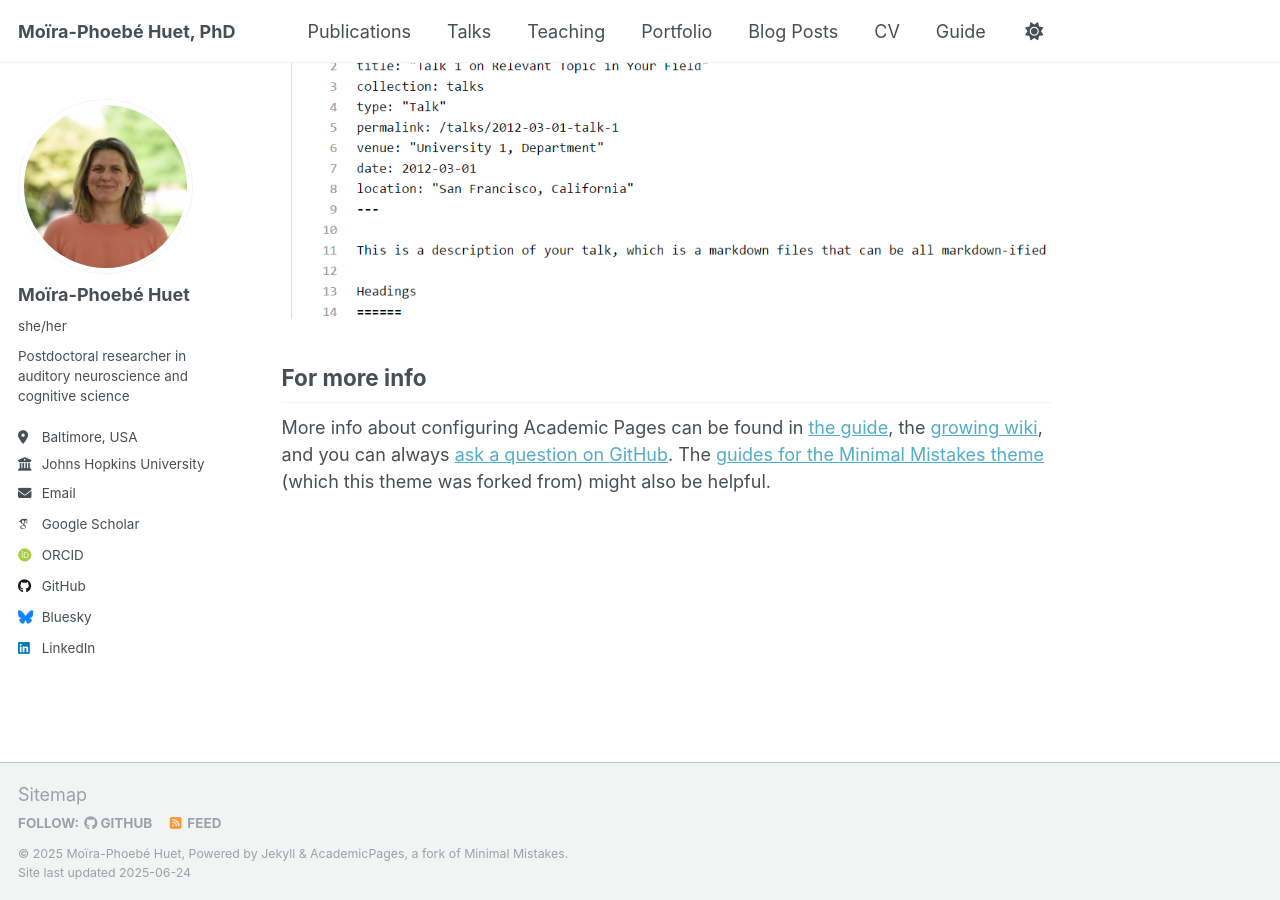
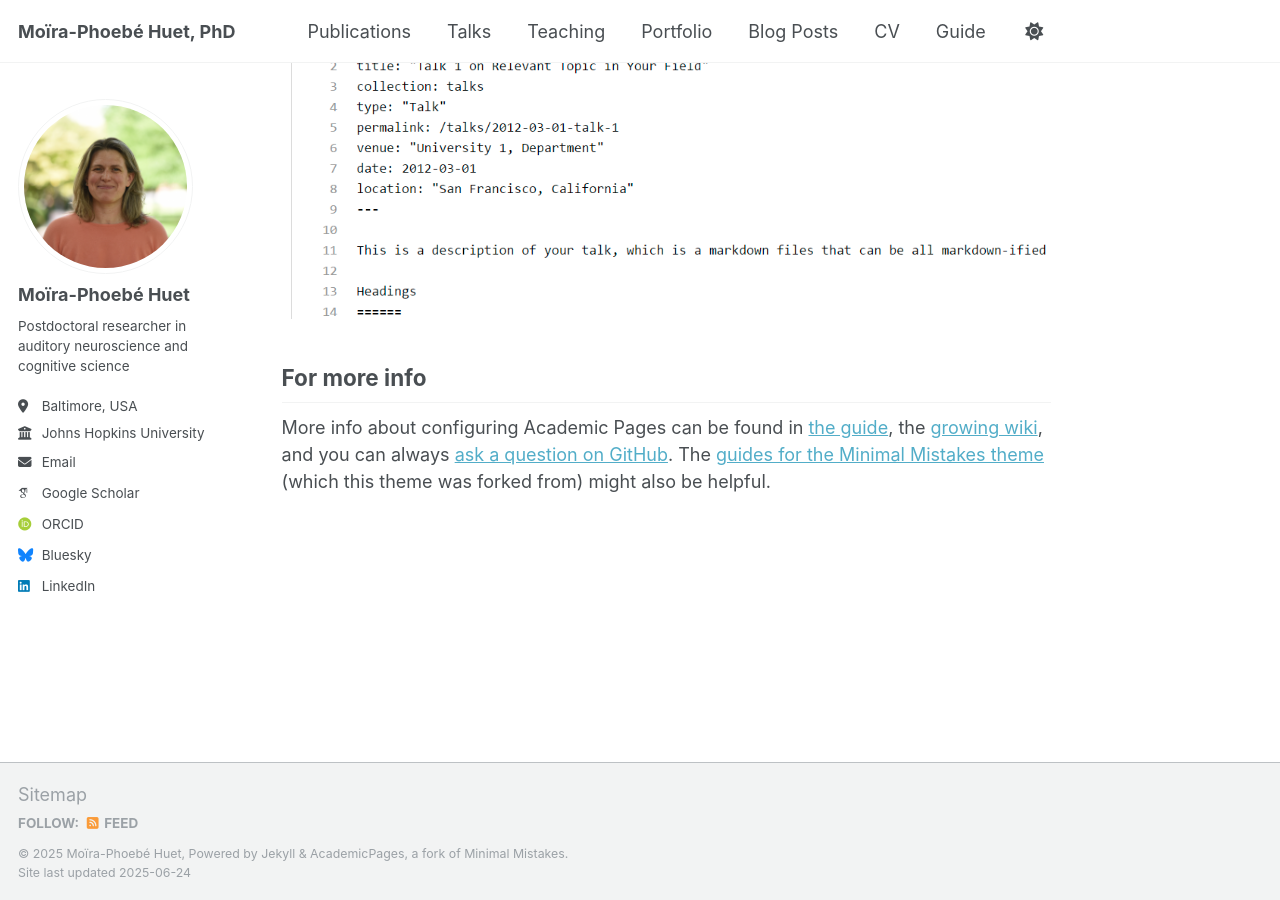
Before and after one commit to mphuet/mphuet.github.io, a Jekyll site: the page built from _pages/about.md, in a window 1280 px wide and 900 px high, scrolled down 2636 px. Built offline with Jekyll 4.4.1, drawn with Linux system fonts in a browser that asks for light colours; some web fonts are replaced.

Commit message:
Update _config.yml

```diff
--- a/_config.yml
+++ b/_config.yml
@@ -23,7 +23,7 @@ author:
   # Biographic information
   avatar           : "profile.png"
   name             : "Moïra-Phoebé Huet"
-  pronouns         : "she/her"
+  #pronouns         : "she/her"
   bio              : "Postdoctoral researcher in auditory neuroscience and cognitive science"
   location         : "Baltimore, USA"
   employer         : "Johns Hopkins University"
@@ -44,7 +44,7 @@ author:
   bitbucket        : # Username - Update with your username on the site
   codepen          : # Username
   dribbble         : # Username
-  github           : "mphuet"
+  #github           : "mphuet"
   kaggle           : # Username
   stackoverflow    : # User number or user number and name (i.e., use "1" or "1/jeff-atwood")
 
```
